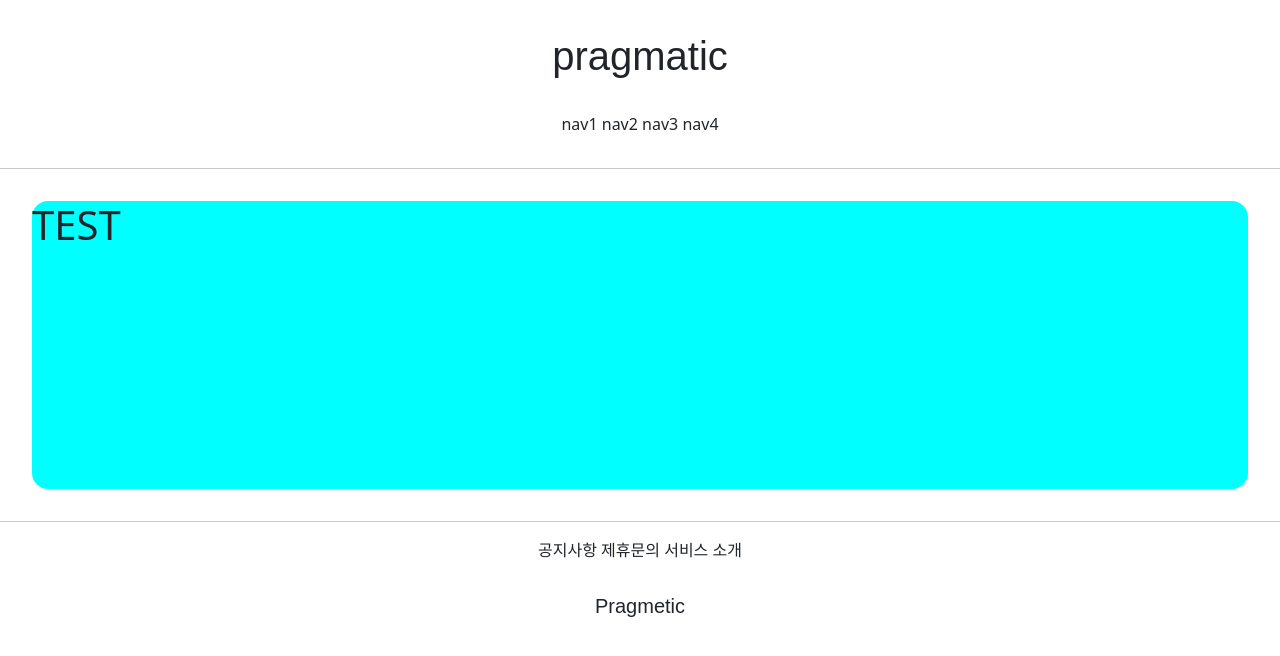
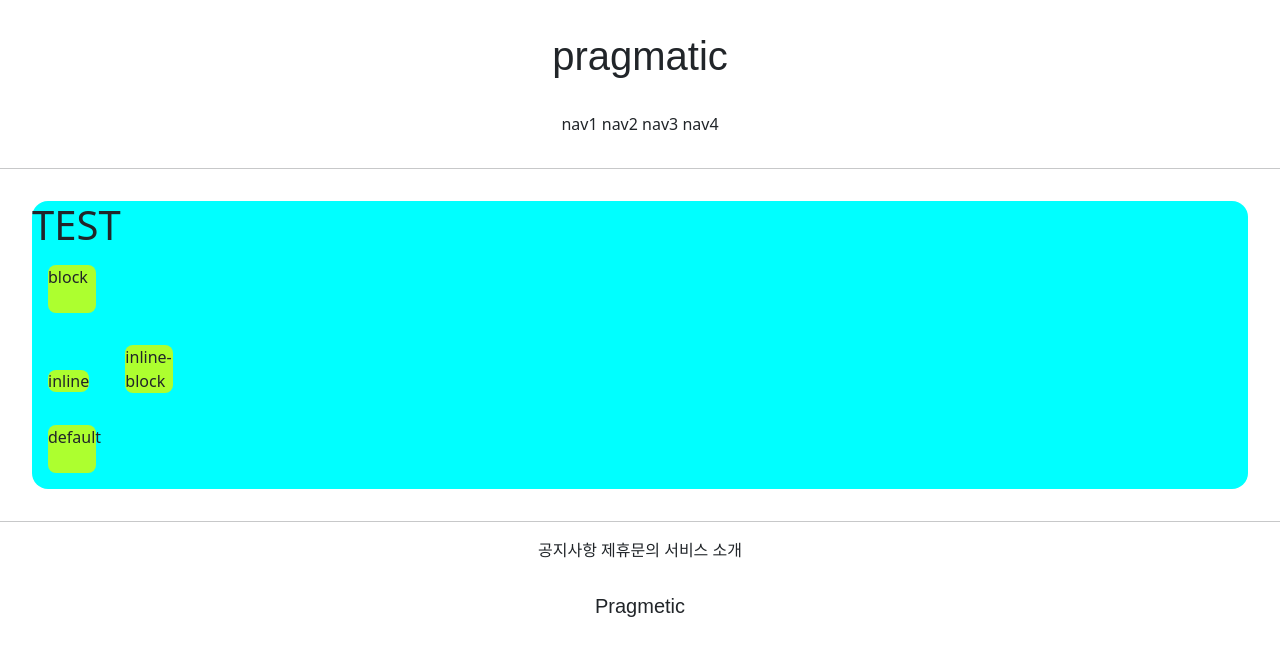
Before and after one commit to gyullo18/gis_1ban, a Django app: page /accounts/hello_world/ in a window 1280 px wide. Shown: the top 656 px of the page. Run offline with Django 3.2, Linux system fonts and the light colour scheme; parts of the project's set-up code (start-up, migrations or seed data) failed here and were passed over; some web fonts are replaced.

Commit message:
7/7 1ban class commit 1

```diff
--- a/accountapp/templates/accountapp/hello_world.html
+++ b/accountapp/templates/accountapp/hello_world.html
@@ -2,8 +2,27 @@
 
 {% block content %}
 
+      <style>
+
+         .testing {
+             background-color: greenyellow;
+             margin: 1rem;
+             height: 48px;
+             width : 48px;
+             border-radius: .5rem;
+         }
+
+      </style>
+
       <div style = 'height : 18rem; background-color : aqua; margin : 2rem; border-radius:1rem;'>
           <h1>TEST</h1>
+
+          <div class="testing" style = 'display: block'>block</div>
+          <div class="testing" style = 'display: inline'>inline</div>
+          <div class="testing" style = 'display: inline-block'>inline-block</div>
+          <div class="testing" style = 'display: none'>none</div>
+          <div class="testing">default</div>
+
       </div>
 
 {%  endblock %}
```
